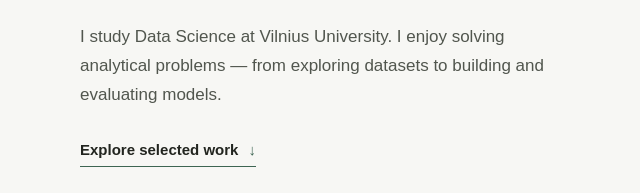
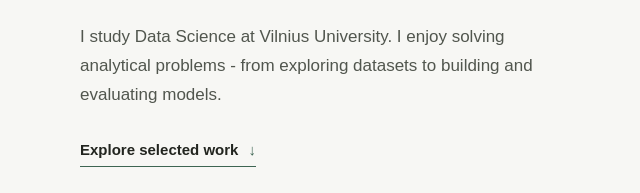
Before and after one commit to brazhen/brazhen.github.io, a plain HTML site: page index.html in a window 1280 px wide. Shown: the part 443-636 px from the top of the page, 20-660 px from the left. Drawn offline with Linux system fonts and the light colour scheme.

Commit message:
Fix title formatting and punctuation in index.html

```diff
--- a/index.html
+++ b/index.html
@@ -5,7 +5,7 @@
   <meta name="viewport" content="width=device-width, initial-scale=1">
   <meta name="description" content="Naglis Bražėnas — Data Science portfolio.">
   <meta name="theme-color" content="#f7f7f4">
-  <title>Naglis Bražėnas — Portfolio</title>
+  <title>Naglis Bražėnas - Portfolio</title>
   <link rel="stylesheet" href="style.css">
   <script src="script.js" defer></script>
 </head>
@@ -27,7 +27,7 @@
         <p class="kicker">Naglis Bražėnas <span class="dash">/</span> Data Science student</p>
         <h1>Working with data<br>to find <em>useful answers.</em></h1>
         <div class="intro-bottom">
-          <p>I study Data Science at Vilnius University. I enjoy solving analytical problems — from exploring datasets to building and evaluating models.</p>
+          <p>I study Data Science at Vilnius University. I enjoy solving analytical problems - from exploring datasets to building and evaluating models.</p>
           <a class="underlined-link" href="#projects">Explore selected work <span>↓</span></a>
         </div>
       </div>
```
